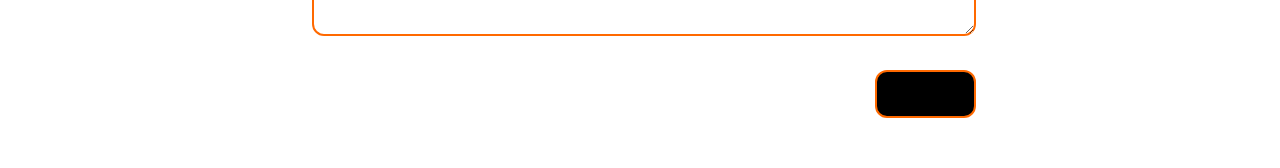
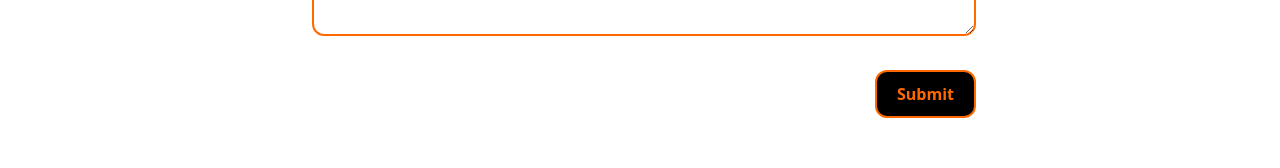
Before and after one commit to MGFNolan/hebden-bridge-chess-club, a React (Vite) app: page / in a window 1280 px wide. Shown: the part 6318-6486 px from the top of the page. Built offline with nearby package versions, Linux system fonts and the light colour scheme.

Commit message:
28: remove css affecting text and add text colour to buttons on a temporary basis

```diff
--- a/src/css/theme.css
+++ b/src/css/theme.css
@@ -1,6 +1,4 @@
 html {
-    @apply text-orange-500;
-
     & * :focus {
         @apply outline-none ring-2 ring-red-600 ring-offset-2;
     }
@@ -10,7 +8,7 @@ html {
     @apply my-3 px-5 py-2.5;
     @apply transition-all duration-350;
     @apply cursor-pointer place-content-center rounded-xl;
-    @apply border-orange-500 border-2 bg-black font-bold;
+    @apply border-orange-500 border-2 bg-black text-orange-500 font-bold;
 
     &:enabled:hover {
         @apply bg-orange-500 text-black scale-105;
```
